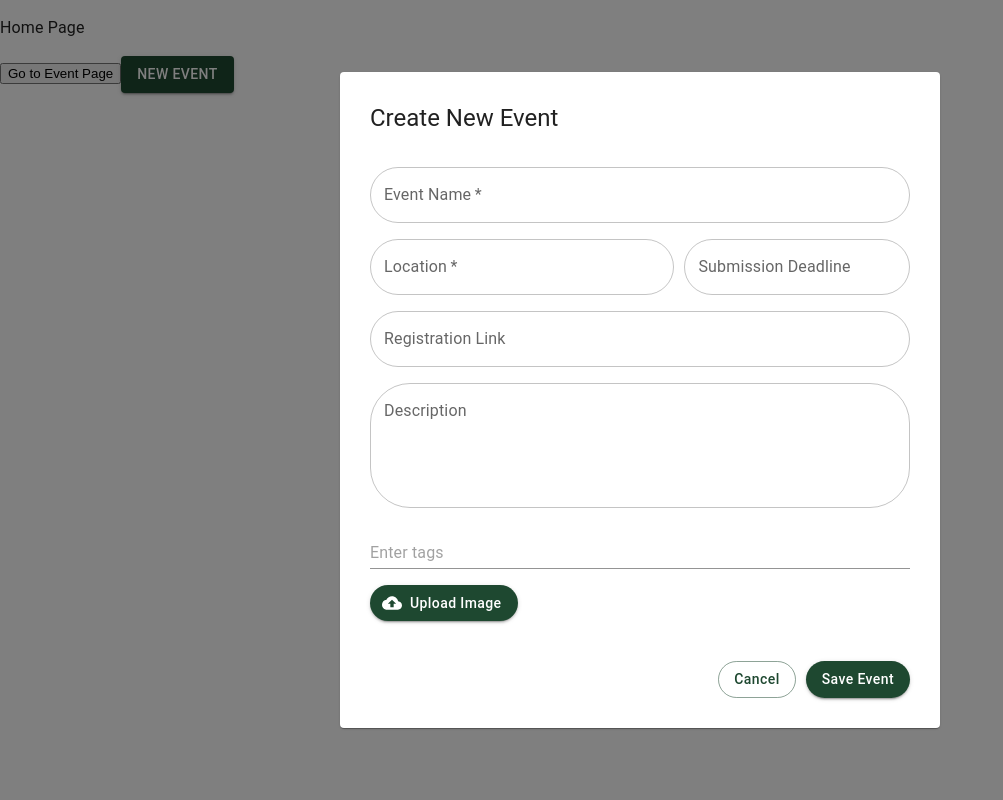
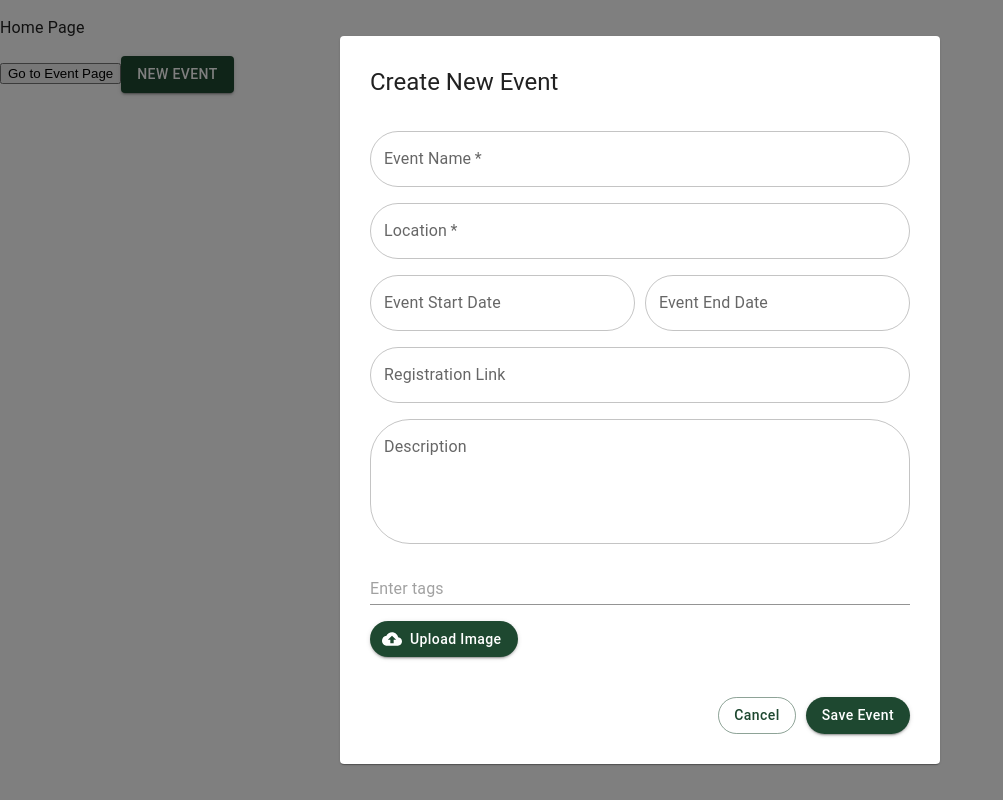
Before and after one commit to EtanC/event-management-website, a React (Vite) app in the folder frontend/: page / in a window 1280 px wide. Both pictures are taken after a click on the button "NEW EVENT". Shown: the whole page, without its empty margins (0-1003 px from the left). Built offline with nearby package versions, Linux system fonts and the light colour scheme.

Commit message:
fixed layout, added event start date

```diff
--- a/frontend/src/components/NewEvent.jsx
+++ b/frontend/src/components/NewEvent.jsx
@@ -31,7 +31,8 @@ const styles = {
     },
     textContainer: {
         display: 'flex',
-        gap: '10px'
+        gap: '10px',
+        marginBottom: 2,
     },
     buttonsContainer: {
         display: 'flex',
@@ -76,7 +77,8 @@ const NewEvent = () => {
         setEventData(preState => ({
             eventName: '',
             location: '',
-            date: null,
+            startDate: null,
+            endDate: null,
             registrationLink: '',
             description: '',
             tags: [],
@@ -123,6 +125,7 @@ const NewEvent = () => {
                 open={open}
                 onClose={() => { setOpen(false) }}
                 closeAfterTransition
+                disableBackdropClick={true}
             >
                 <Fade in={open}>
                     <Card sx={styles.card}>
@@ -141,7 +144,6 @@ const NewEvent = () => {
                                     onChange={handleChange}
                                     InputProps={{ sx: { borderRadius: '40px', mb: 2 }, }}
                                 />
-                                <Box sx={styles.textContainer}>
                                 <TextField
                                     fullWidth
                                     label="Location"
@@ -152,9 +154,19 @@ const NewEvent = () => {
                                     onChange={handleChange}
                                     InputProps={{ sx: { borderRadius: '40px', mb: 2, width: '100%' }, }}
                                 />
+                                <Box sx={styles.textContainer}>
                                     <LocalizationProvider dateAdapter={AdapterDayjs}>
                                         <DatePicker
-                                            label="Submission Deadline"
+                                            label="Event Start Date"
+                                            onChange={handleDateChange}
+                                            slotProps={{
+                                                textField: { sx: { borderRadius: '40px', width: '400px', fieldset: { borderRadius: '40px' }, } }
+                                            }}
+                                        />
+                                    </LocalizationProvider>
+                                    <LocalizationProvider dateAdapter={AdapterDayjs}>
+                                        <DatePicker
+                                            label="Event End Date"
                                             onChange={handleDateChange}
                                             slotProps={{
                                                 textField: { sx: { borderRadius: '40px', width: '400px', fieldset: { borderRadius: '40px' }, } }
```
Lines whose indentation alone changed are shown as unchanged.
